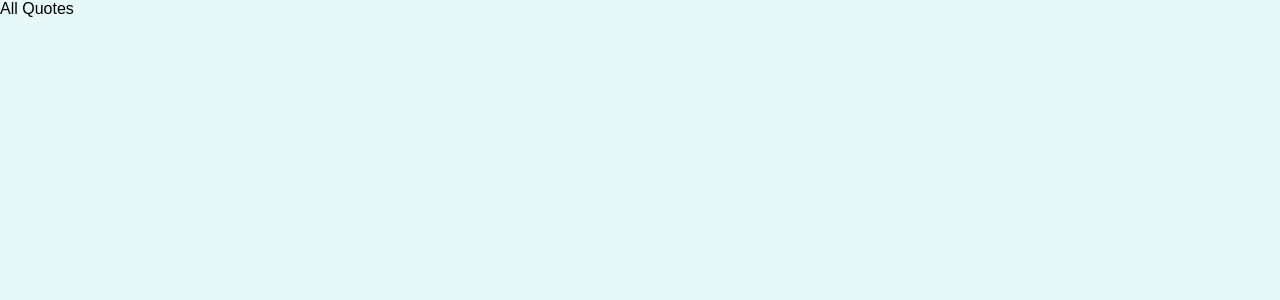
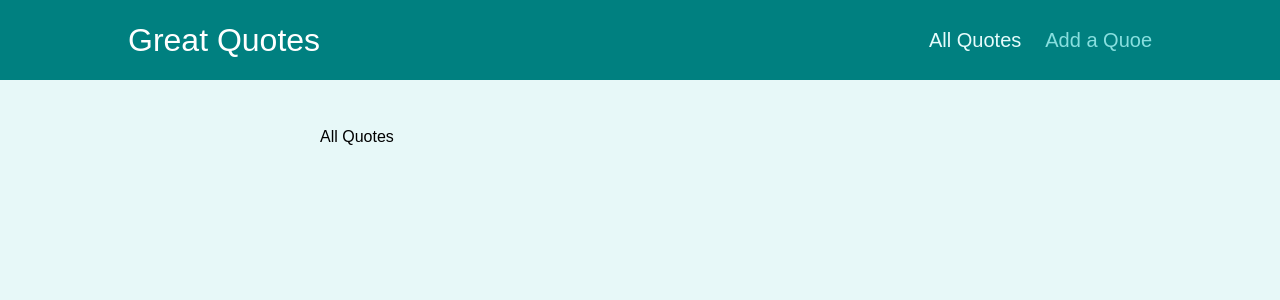
Before and after one commit to iamalex296/React-Router_project, a React (Create React App) app: page /quotes in a window 1280 px wide. Shown: the top 300 px of the page. Built offline with nearby package versions, Linux system fonts and the light colour scheme.

Commit message:
added nested routes and layout wrapper component

```diff
--- a/src/App.js
+++ b/src/App.js
@@ -3,9 +3,11 @@
 import AllQuotes from "./pages/AllQuotes";
 import QuoteDetail from "./pages/QuoteDetail";
 import NewQuote from "./pages/NewQuote";
+import Layout from "./components/layout/Layout";
 
 const App = () => {
   return (
+    <Layout>
       <Switch>
         <Route path="/" exact>
           <Redirect to="/quotes" />
@@ -20,6 +22,7 @@
           <NewQuote />
         </Route>
       </Switch>
+    </Layout>
   );
 };
 export default App;
--- /dev/null
+++ b/src/components/layout/Layout.js
@@ -0,0 +1,16 @@
+import React from "react";
+
+import MainNavigation from "./MainNavigation";
+
+import classes from "./Layout.module.css";
+
+const Layout = (props) => {
+  return (
+    <React.Fragment>
+      <MainNavigation />
+      <main className={classes.main}>{props.children}</main>
+    </React.Fragment>
+  );
+};
+
+export default Layout;
--- /dev/null
+++ b/src/components/layout/MainNavigation.js
@@ -0,0 +1,29 @@
+import React from "react";
+
+import { NavLink } from "react-router-dom";
+
+import classes from "./MainNavigation.module.css";
+
+const MainNavigation = () => {
+  return (
+    <header className={classes.header}>
+      <div className={classes.logo}>Great Quotes</div>
+      <nav className={classes.nav}>
+        <ul>
+          <li>
+            <NavLink to="/quotes" activeClassName={classes.active}>
+              All Quotes
+            </NavLink>
+          </li>
+          <li>
+            <NavLink to="/new-quote" activeClassName={classes.active}>
+              Add a Quoe
+            </NavLink>
+          </li>
+        </ul>
+      </nav>
+    </header>
+  );
+};
+
+export default MainNavigation;
--- a/src/pages/QuoteDetail.js
+++ b/src/pages/QuoteDetail.js
@@ -1,5 +1,7 @@
 import React from "react";
-import { useParams } from "react-router-dom";
+import { useParams, Route } from "react-router-dom";
+
+import Comments from "../components/comments/Comments";
 
 const QuoteDetail = () => {
   const params = useParams();
@@ -7,6 +9,9 @@
     <React.Fragment>
       <h1>Quote Detail Page</h1>
       <p>{params.quoteId}</p>
+      <Route path={`/quotes/${params.quoteId}/comments`}>
+        <Comments />
+      </Route>
     </React.Fragment>
   );
 };
```
Also changed, not shown: 1 other file (tests, documents, lock files or other folders). Lines whose indentation alone changed are shown as unchanged.
